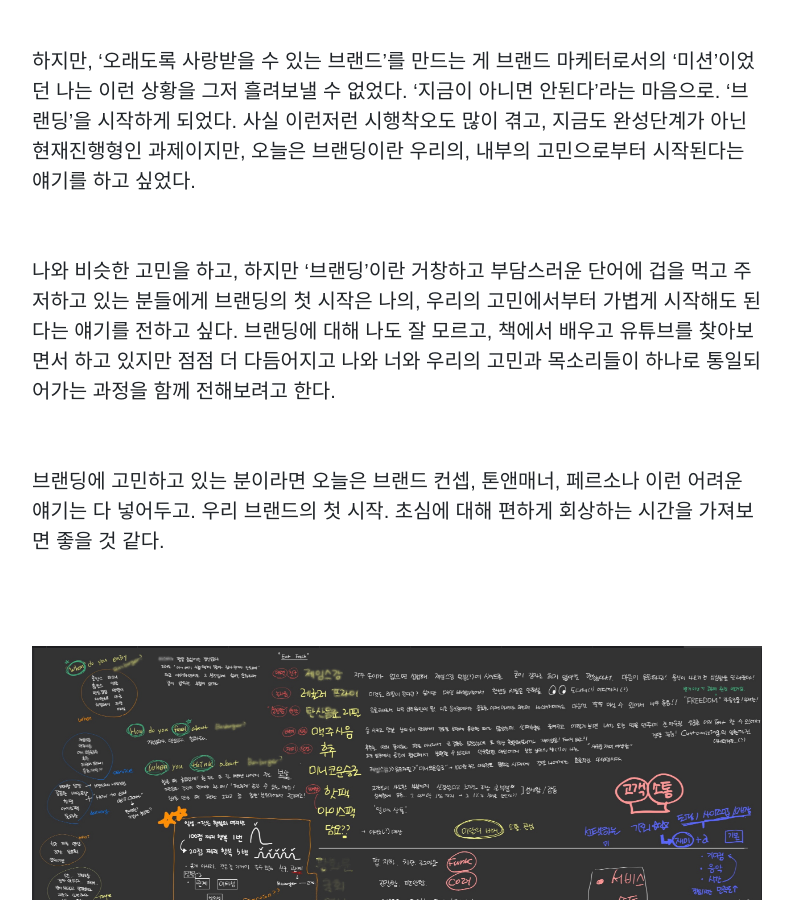
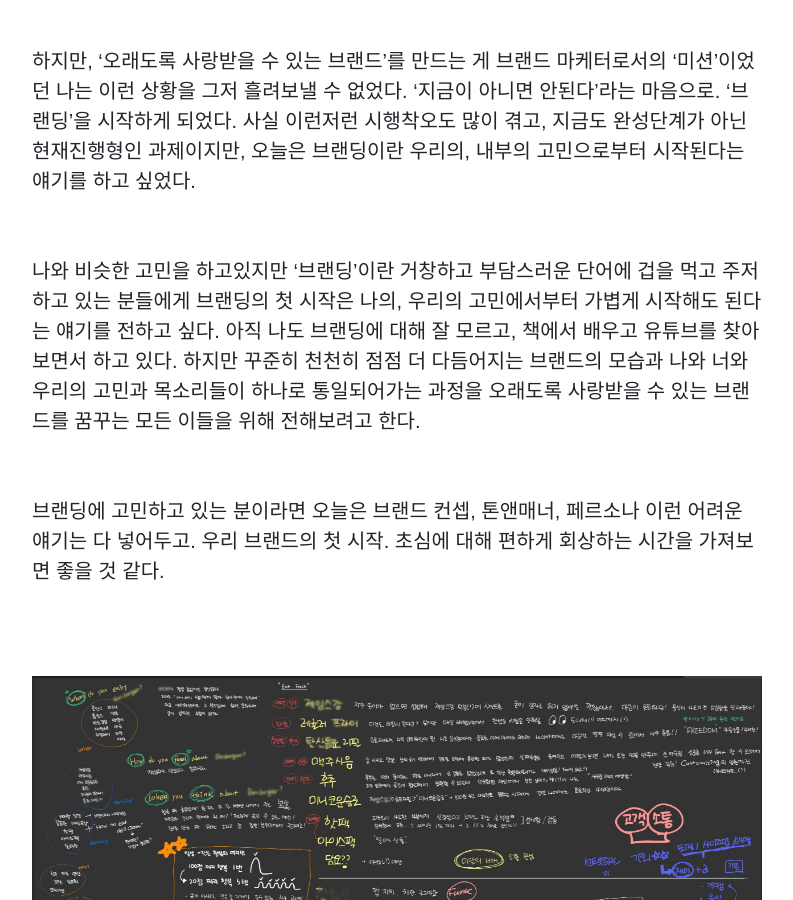
Before and after one commit to ogaeng/jekyll-theme-clean-blog-kr, a Jekyll site: the page built from _posts/2021-08-20-#3.md, in a window 1280 px wide and 900 px high, scrolled down 1316 px. Shown: the whole window, without its empty margins (243-1036 px from the left). Built offline with Jekyll 4.4.1, drawn with Linux system fonts in a browser that asks for light colours; some web fonts are replaced; comment, search, counter and statistics services are not loaded.

Commit message:
change post3

```diff
--- a/_posts/2021-08-20-#3.md
+++ b/_posts/2021-08-20-#3.md
@@ -39,7 +39,7 @@ description: '브랜드의 방향성에 대해 고민하고 있는 분들에게'
 <br>
 <br>
 <br>
-나와 비슷한 고민을 하고, 하지만 ‘브랜딩’이란 거창하고 부담스러운 단어에 겁을 먹고 주저하고 있는 분들에게 브랜딩의 첫 시작은 나의, 우리의 고민에서부터 가볍게 시작해도 된다는 얘기를  전하고 싶다. 브랜딩에 대해 나도 잘 모르고, 책에서 배우고 유튜브를 찾아보면서 하고 있지만 점점 더 다듬어지고 나와 너와 우리의 고민과 목소리들이 하나로 통일되어가는 과정을 함께 전해보려고 한다.
+나와 비슷한 고민을 하고있지만 ‘브랜딩’이란 거창하고 부담스러운 단어에 겁을 먹고 주저하고 있는 분들에게 브랜딩의 첫 시작은 나의, 우리의 고민에서부터 가볍게 시작해도 된다는 얘기를  전하고 싶다. 아직 나도 브랜딩에 대해 잘 모르고, 책에서 배우고 유튜브를 찾아보면서 하고 있다. 하지만 꾸준히 천천히 점점 더 다듬어지는 브랜드의 모습과 나와 너와 우리의 고민과 목소리들이 하나로 통일되어가는 과정을 오래도록 사랑받을 수 있는 브랜드를 꿈꾸는 모든 이들을 위해 전해보려고 한다.
 <br>
 <br>
 <br>
```
